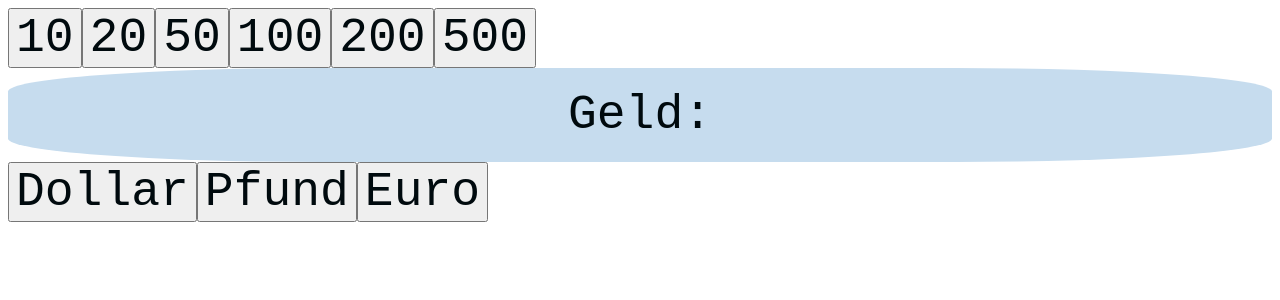
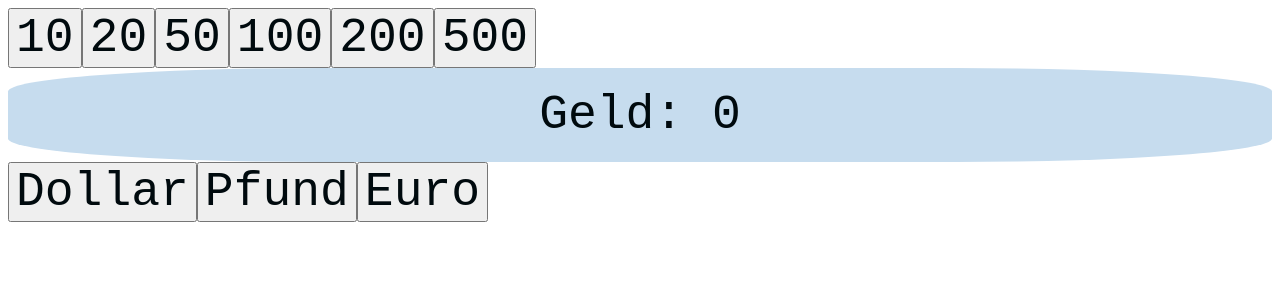
Before and after one commit to CucinaDeVille/reactCurrencyConverter, a React (Vite) app: page / in a window 1280 px wide. Shown: the top 300 px of the page. Built offline with nearby package versions, Linux system fonts and the light colour scheme.

Commit message:
feat(components): :construction: utilize provided props

```diff
--- a/src/Button.jsx
+++ b/src/Button.jsx
@@ -2,7 +2,7 @@ import "./Button.css";
 
 const Button = (props) => {
   return (
-    <button className="CounterNum" onClick={ null }>
+    <button className="CounterNum" onClick={ props.callBack }>
       { props.myText }
     </button>
   );
--- a/src/Display.jsx
+++ b/src/Display.jsx
@@ -3,7 +3,7 @@ import "./Display.css";
 const Display = (props) => {
   return (
     <div className="CounterNum Counter">
-      Geld: { null } { null }
+      Geld: { props.money } { props.currency }
       <br></br>
     </div>
   );
```
